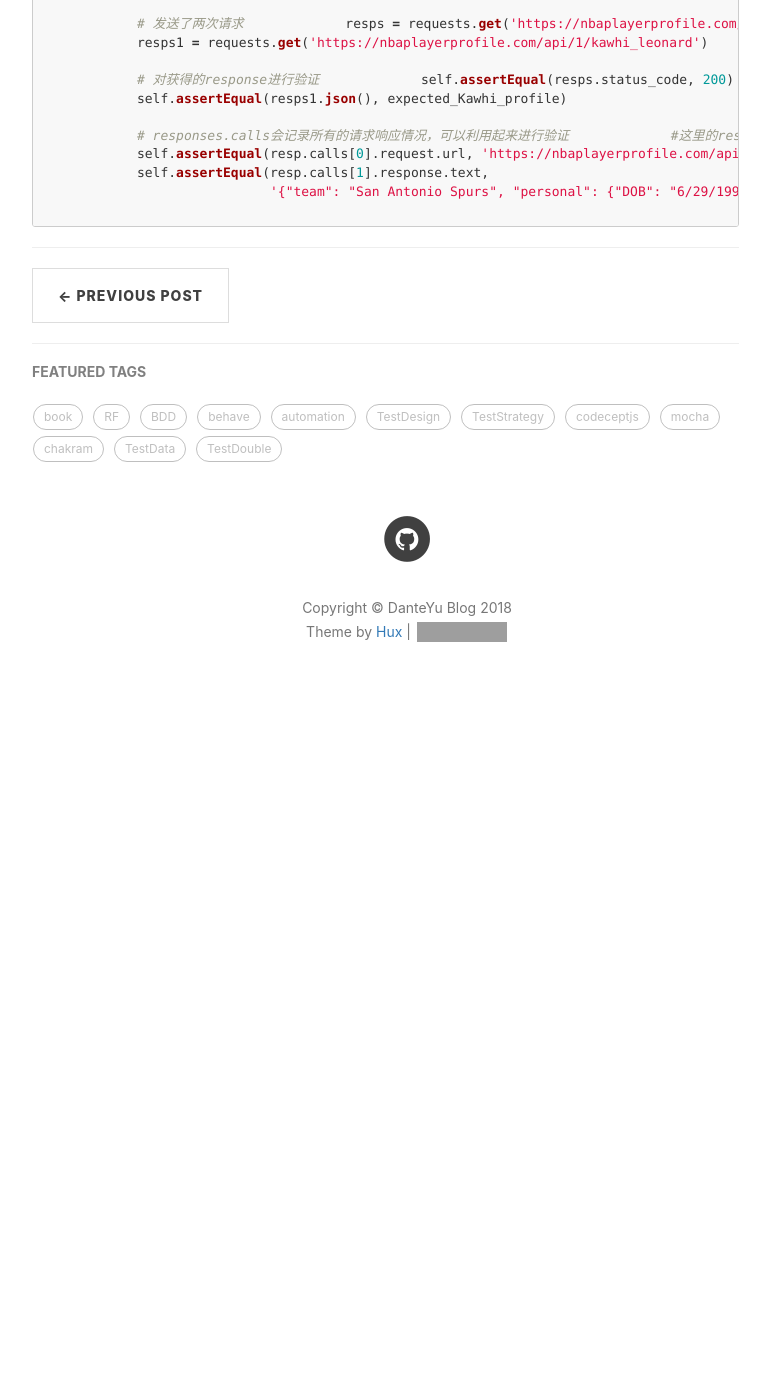
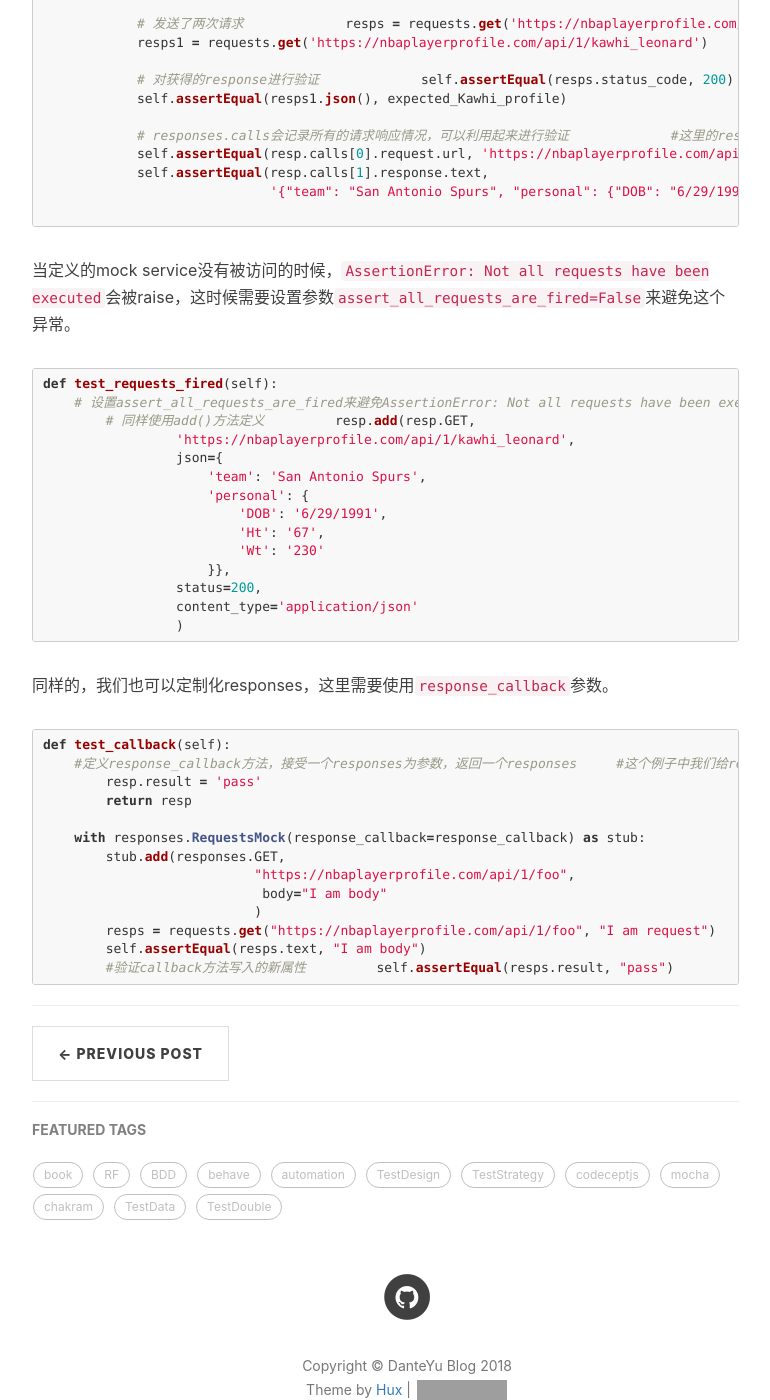
Before and after one commit to DanteYu/DanteYu.github.io, a Jekyll site: the page built from _posts/2018-02-27-Responses.markdown, in a window 1280 px wide and 1400 px high, scrolled down 3852 px. Shown: the whole window, without its empty margins (233-1003 px from the left). Built offline with Jekyll 4.4.1, drawn with Linux system fonts in a browser that asks for light colours; nearby versions of some CDN libraries; comment, search, counter and statistics services are not loaded; before the commit the page ends 4588 px from its top, so only the background shows below that; grey boxes are pictures that could not be loaded.

Commit message:
update responses post

````diff
--- a/_posts/2018-02-27-Responses.markdown
+++ b/_posts/2018-02-27-Responses.markdown
@@ -197,3 +197,43 @@ class Demo1(TestCase):
                              '{"team": "San Antonio Spurs", "personal": {"DOB": "6/29/1991", "Ht": "67", "Wt": "230"}}')
 
 ```
+
+当定义的mock service没有被访问的时候，`AssertionError: Not all requests have been executed`会被raise，这时候需要设置参数`assert_all_requests_are_fired=False`来避免这个异常。
+```python
+def test_requests_fired(self):
+    # 设置assert_all_requests_are_fired来避免AssertionError: Not all requests have been executed`
+    with responses.RequestsMock(assert_all_requests_are_fired=False) as resp:
+        # 同样使用add()方法定义
+        resp.add(resp.GET,
+                 'https://nbaplayerprofile.com/api/1/kawhi_leonard',
+                 json={
+                     'team': 'San Antonio Spurs',
+                     'personal': {
+                         'DOB': '6/29/1991',
+                         'Ht': '67',
+                         'Wt': '230'
+                     }},
+                 status=200,
+                 content_type='application/json'
+                 )
+```
+
+同样的，我们也可以定制化responses，这里需要使用`response_callback`参数。
+```python
+def test_callback(self):
+    #定义response_callback方法，接受一个responses为参数，返回一个responses
+    #这个例子中我们给responses加了一个属性
+    def response_callback(resp):
+        resp.result = 'pass'
+        return resp
+
+    with responses.RequestsMock(response_callback=response_callback) as stub:
+        stub.add(responses.GET,
+                           "https://nbaplayerprofile.com/api/1/foo",
+                            body="I am body"
+                           )
+        resps = requests.get("https://nbaplayerprofile.com/api/1/foo", "I am request")
+        self.assertEqual(resps.text, "I am body")
+        #验证callback方法写入的新属性
+        self.assertEqual(resps.result, "pass")
+```
````
